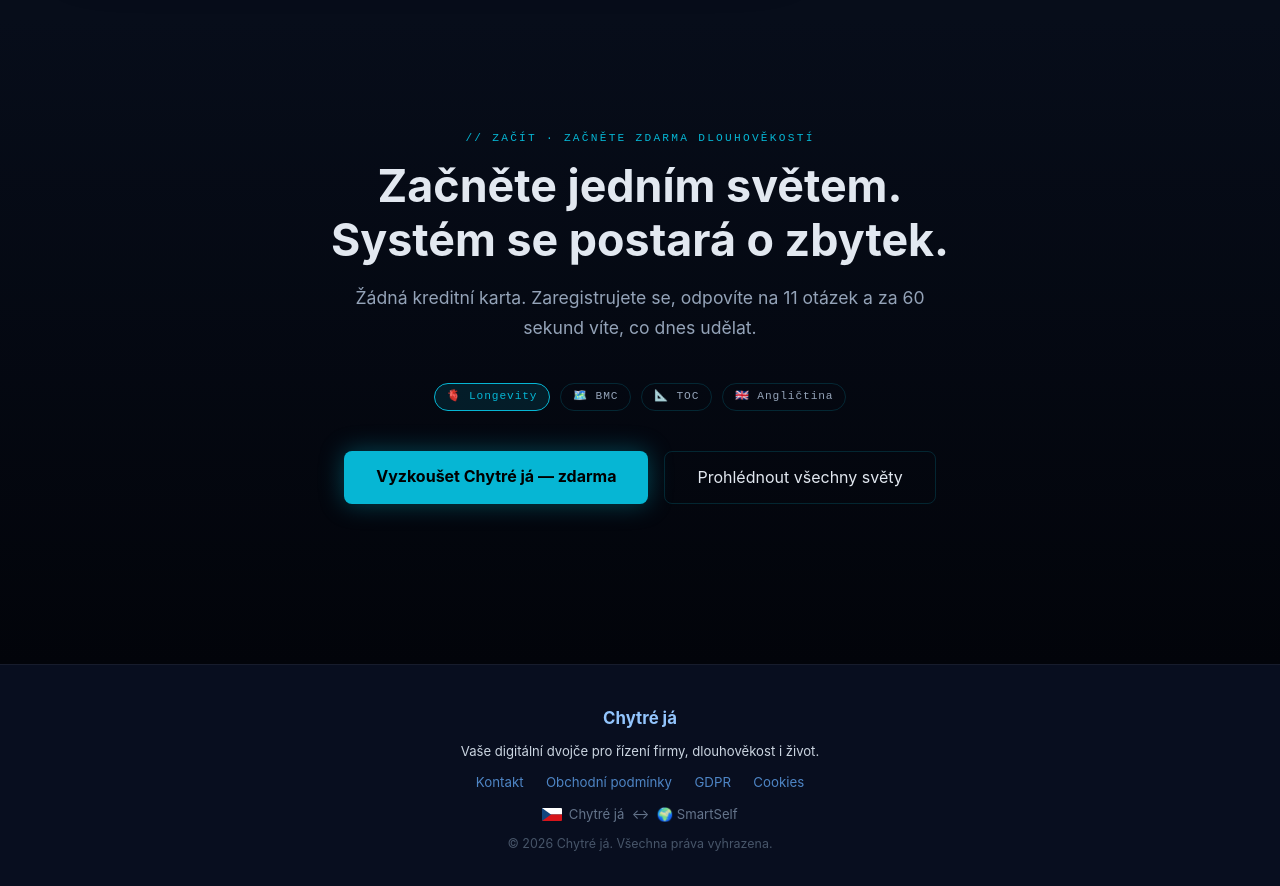
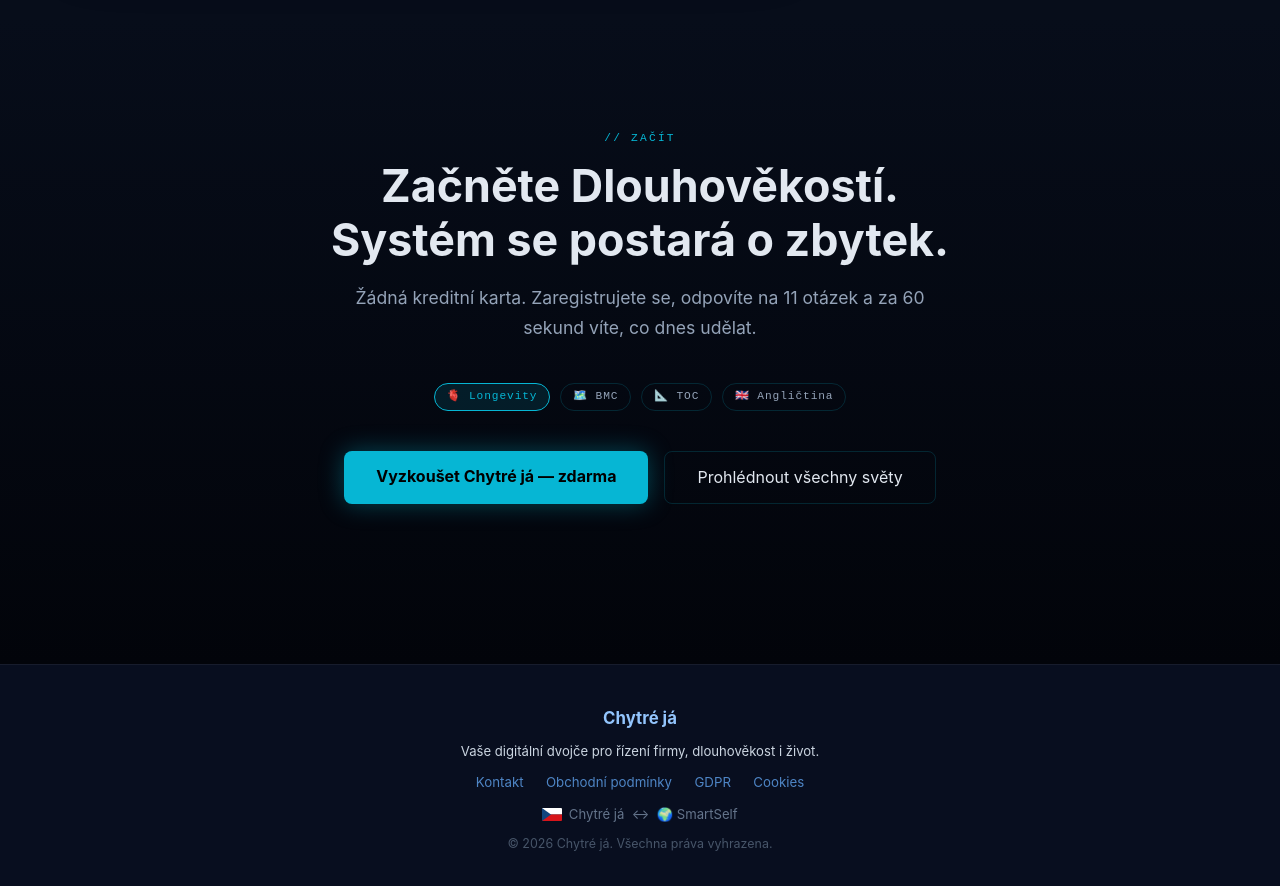
Before and after one commit to JosefCipera/chytreja-web, a plain HTML site: page index.html in a window 1280 px wide. Shown: the part 6120-7006 px from the top of the page. Drawn offline with Linux system fonts and the light colour scheme.

Commit message:
fix(cta): restore section-tag, Dlouhověkostí as h2

```diff
--- a/index.html
+++ b/index.html
@@ -1398,8 +1398,8 @@
 <!-- CTA -->
 <section id="cta">
   <div class="container">
-    <div class="section-tag">// ZAČÍT · Začněte zdarma Dlouhověkostí</div>
-    <h2>Začněte jedním světem.<br>Systém se postará o zbytek.</h2>
+    <div class="section-tag">// ZAČÍT</div>
+    <h2>Začněte Dlouhověkostí.<br>Systém se postará o zbytek.</h2>
     <p class="lead">
       Žádná kreditní karta. Zaregistrujete se, odpovíte na 11 otázek
       a za 60 sekund víte, co dnes udělat.
```
